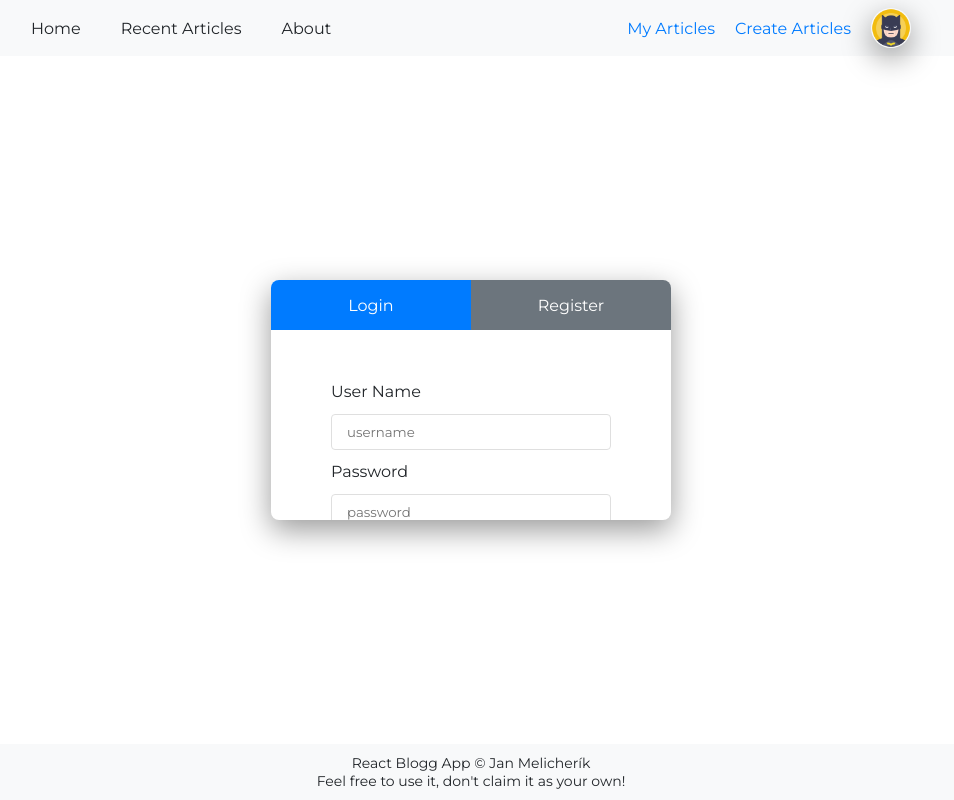
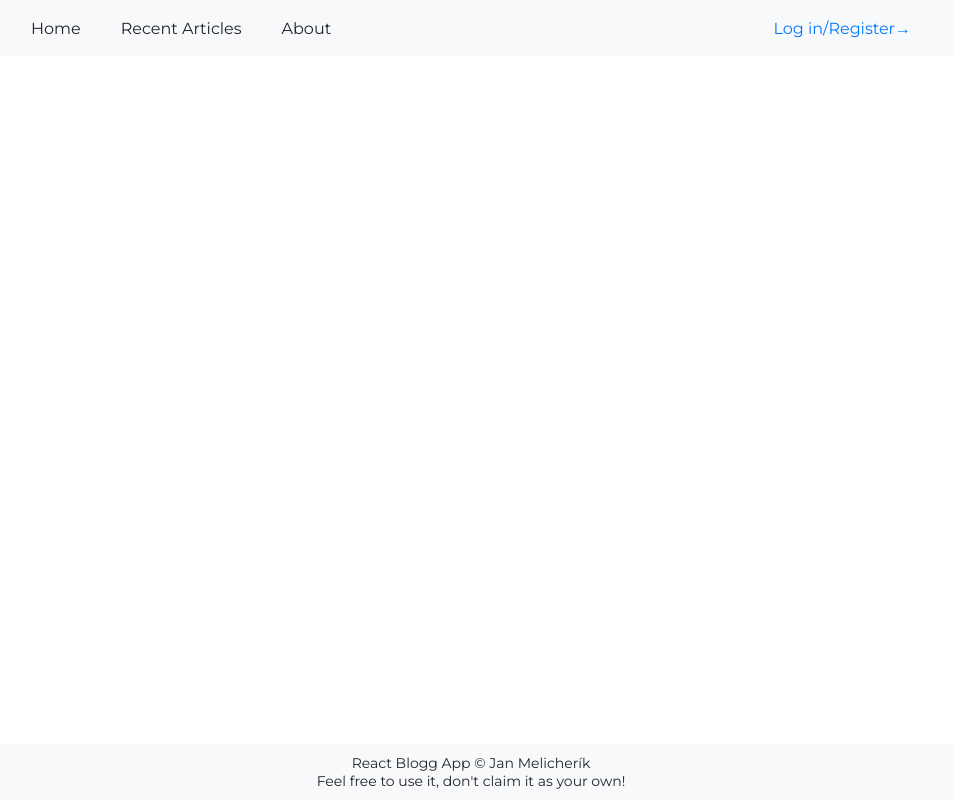
Before and after one commit to smil3cz/react-blog-app, a React app: page / in a window 1280 px wide. Shown: the whole page, without its empty margins (169-1123 px from the left). Built offline with nearby package versions, Linux system fonts and the light colour scheme; no server answers.

Commit message:
open user form

```diff
--- a/src/components/App.js
+++ b/src/components/App.js
@@ -1,7 +1,6 @@
 import React, { Fragment } from "react";
 import "./App.scss";
 import Header from "./Header/Header";
-import HeaderAccount from "./HeaderAccount/HeaderAccount";
 import Footer from "./Footer/Footer";
 import UserForm from "./UserForm/UserForm";
 import registerUser from "../api/apiHelper";
@@ -11,7 +10,9 @@ import "./Footer/styles.scss";
 import "./UserForm/styles.scss";
 
 class App extends React.Component {
-  state = {
+  constructor(props) {
+    super(props);
+    this.state = {
       user: {
         isLogged: false,
         userName: "",
@@ -22,19 +23,22 @@ class App extends React.Component {
         lastUsedAt: null,
         accessToken: "",
       },
+      isFormOpen: false,
+    };
+  }
+
+  displayForm = () => {
+    this.setState({ isFormOpen: true });
   };
 
-  componentDidMount() {
-    const data = registerUser("jan", "1234");
-    console.log(data);
-  }
+  componentDidMount() {}
 
   render() {
     return (
       <Fragment>
-        <Header headerAccount={<HeaderAccount />} />
+        <Header userData={this.state.user} displayForm={this.displayForm} />
         <main className="main">
-          <UserForm />
+          <UserForm isOpen={this.state.isFormOpen} />
         </main>
         <Footer />
       </Fragment>
--- a/src/components/Header/Header.jsx
+++ b/src/components/Header/Header.jsx
@@ -1,5 +1,10 @@
-const Header = ({ headerAccount }) => {
-  let userIsLogged = true;
+import HeaderAccount from "../HeaderAccount/HeaderAccount";
+
+const Header = ({ userData, displayForm }) => {
+  const handleForm = (event) => {
+    event.preventDefault();
+    displayForm();
+  };
   return (
     <header className="header">
       <div className="header__container">
@@ -23,12 +28,16 @@ const Header = ({ headerAccount }) => {
           </ul>
         </div>
         <div className="header__account">
-          {!userIsLogged ? (
-            <a href="#" className="header__login">
-              Log in<span>&rarr;</span>
+          {!userData.isLogged ? (
+            <a
+              href="#"
+              className="header__login"
+              onClick={(event) => handleForm(event)}
+            >
+              Log in/Register<span>&rarr;</span>
             </a>
           ) : (
-            headerAccount
+            <HeaderAccount />
           )}
         </div>
       </div>
--- a/src/components/UserForm/UserForm.jsx
+++ b/src/components/UserForm/UserForm.jsx
@@ -1,4 +1,8 @@
-const UserForm = () => {
+const UserForm = ({ isOpen }) => {
+  let typeOfForm = "login";
+  if (isOpen) {
+    document.querySelector(".form").classList.add("form--open");
+  }
   return (
     <div className="form">
       <div className="form__type">
@@ -9,41 +13,15 @@ const UserForm = () => {
           <a href="#">Register</a>
         </div>
       </div>
-      <form className="form__login">
-        <label htmlFor="username--login">User Name</label>
-        <input
-          id="username--login"
-          className="form__login-username"
-          placeholder="username"
-          required
-        />
-        <label htmlFor="password--login">Password</label>
-        <input
-          id="password--login"
-          className="form__login-password"
-          placeholder="password"
-          type="password"
-          required
-        />
+      <form className="form__container">
+        <h3 className="form__heading">
+          {typeOfForm === "login" ? "Log In" : "Register"}
+        </h3>
+        <label htmlFor="userId">Username</label>
+        <input className="username" id="userId" type="text" required />
+        <label htmlFor="passId">Password</label>
+        <input className="password" id="passId" type="password" required />
         <button type="submit">Log In</button>
-      </form>
-      <form className="form__register">
-        <label htmlFor="username__register">User Name</label>
-        <input
-          id="username--register"
-          className="form__username--register"
-          placeholder="username"
-          required
-        />
-        <label htmlFor="password--register">Password</label>
-        <input
-          id="password--register"
-          className="form__password--register"
-          placeholder="password"
-          type="password"
-          required
-        />
-        <button type="submit">Register</button>
       </form>
     </div>
   );
--- a/src/components/UserForm/styles.scss
+++ b/src/components/UserForm/styles.scss
@@ -1,6 +1,7 @@
 @import "../../styles/abstracts/variables";
 
 .form {
+  display: none;
   position: absolute;
   top: 50%;
   right: 50%;
@@ -11,6 +12,10 @@
   box-shadow: $modal-shadow;
   border-radius: $border-r-8px;
   overflow: hidden;
+
+  &--open {
+    display: block;
+  }
 
   &__type {
     height: 5rem;
@@ -45,48 +50,30 @@
   }
 
   input {
-    font-family: inherit;
     height: 3.6rem;
-    padding: 1rem 1.5rem;
-    border-radius: $border-r-4px;
+    padding: 1rem 2rem;
     border: $border-form-inputs;
+    color: $text-secondary;
   }
 
-  &__login,
-  &__register {
-    padding-top: 4rem;
-    width: 70%;
+  button {
+    align-self: flex-end;
+    padding: 1rem 2rem;
+    width: 25%;
+    border: $border-btn-primary;
+    border-radius: $border-r-4px;
+    background-color: $btn-primary;
+    color: $text-white;
+  }
+
+  &__container {
+    width: 80%;
     margin: 0 auto;
     display: flex;
     flex-direction: column;
-    justify-content: center;
+
     & > * {
-      margin-top: 1rem;
-    }
-  }
-
-  &__login {
-    opacity: 1;
-  }
-
-  &__register {
-    margin-top: -25rem;
-    opacity: 0;
-  }
-
-  button {
-    cursor: pointer;
-    border-radius: $border-r-4px;
-    border: $border-btn-primary;
-    color: $text-white;
-    padding: 0.6rem 1.2rem;
-    background-color: $btn-primary;
-    width: 50%;
-    margin-top: 2rem;
-    align-self: center;
-
-    &:hover {
-      filter: brightness(1.2);
+      margin-top: 2rem;
     }
   }
 }
```
Lines whose indentation alone changed are shown as unchanged.
